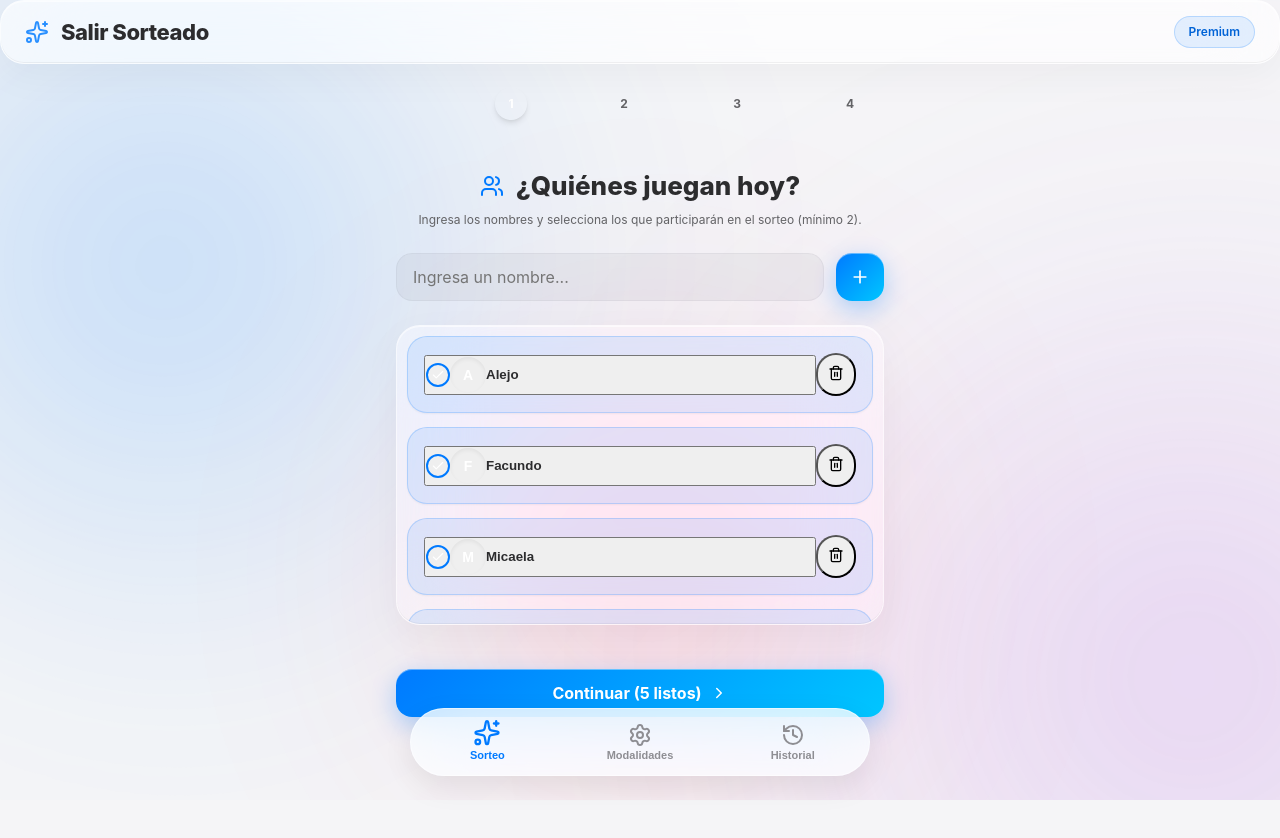
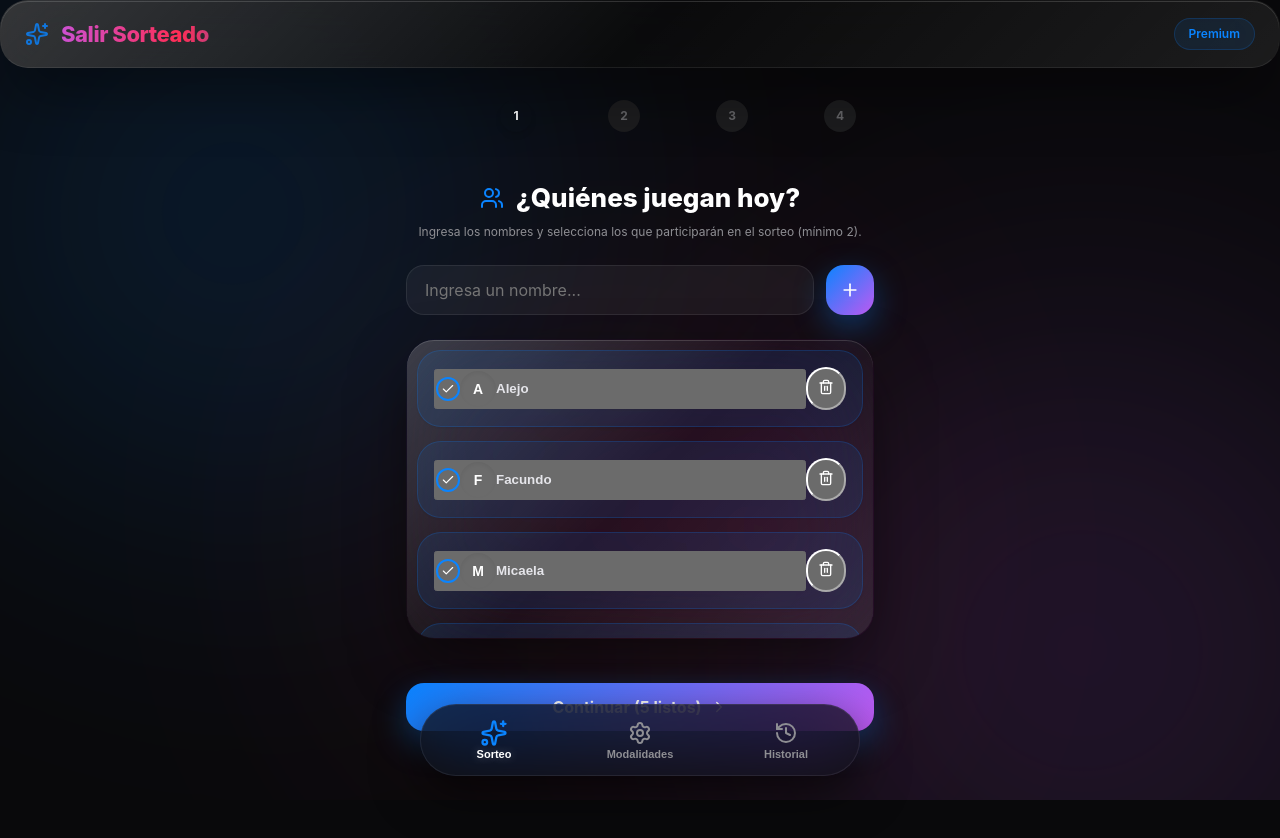
Before and after one commit to AlejoColazurda/salirsorteado, a React (Vite) app: page / in a window 1280 px wide. Shown: the top 838 px of the page. Built offline with nearby package versions, Linux system fonts and the light colour scheme.

Commit message:
design: redesign styling system to emulate Apple WWDC 2025 fluid glowing borders and dark mesh aesthetic

```diff
--- a/src/App.tsx
+++ b/src/App.tsx
@@ -214,7 +214,7 @@ export default function App() {
       <header className="ios-nav-bar glass-panel rounded-none border-t-0 border-x-0 border-b bg-white/70 dark:bg-black/70 px-6">
         <div className="flex items-center gap-2">
           <Sparkles className="text-blue-500 animate-pulse" size={24} />
-          <h1 className="text-xl font-extrabold tracking-tight text-slate-800 dark:text-white">
+          <h1 className="text-xl font-extrabold tracking-tight siri-glow-text">
             Salir Sorteado
           </h1>
         </div>
--- a/src/index.css
+++ b/src/index.css
@@ -5,29 +5,20 @@
   line-height: 1.5;
   font-weight: 400;
 
-  color-scheme: light dark;
+  color-scheme: dark;
 
-  /* iOS Liquid Premium Variables */
-  --ios-bg-light: #f5f5f7;
-  --ios-bg-dark: #000000;
+  /* WWDC 2025 Dynamic Colors */
+  --apple-bg: #09090b;
+  --apple-card-bg: rgba(18, 18, 20, 0.6);
+  --apple-border: rgba(255, 255, 255, 0.08);
+  --apple-accent: #2f80ed;
 
-  --ios-card-bg-light: rgba(255, 255, 255, 0.45);
-  --ios-card-bg-dark: rgba(22, 22, 23, 0.6);
-
-  --ios-border-light: rgba(255, 255, 255, 0.5);
-  --ios-border-dark: rgba(255, 255, 255, 0.12);
-
-  --ios-accent: #007aff;
-  --ios-accent-rgb: 0, 122, 255;
-  --ios-accent-gradient: linear-gradient(135deg, #007aff, #00c6ff);
-  --ios-purple-gradient: linear-gradient(135deg, #af52de, #f355da);
-  --ios-emerald-gradient: linear-gradient(135deg, #34c759, #30e8a2);
-  --ios-glass-glow: 0 8px 32px 0 rgba(31, 38, 135, 0.08);
-
-  font-synthesis: none;
-  text-rendering: optimizeLegibility;
-  -webkit-font-smoothing: antialiased;
-  -moz-osx-font-smoothing: grayscale;
+  /* Siri-glow spectrum */
+  --siri-pink: #ff375f;
+  --siri-purple: #bf5af2;
+  --siri-blue: #0a84ff;
+  --siri-cyan: #30d158;
+  --siri-orange: #ff9f0a;
 }
 
 * {
@@ -43,19 +34,12 @@ body {
   width: 100vw;
   min-height: 100vh;
   overflow-x: hidden;
-  background-color: var(--ios-bg-light);
-  color: #1d1d1f;
-  transition: background-color 0.4s ease, color 0.4s ease;
+  background-color: var(--apple-bg);
+  color: #f5f5f7;
+  font-family: inherit;
 }
 
-@media (prefers-color-scheme: dark) {
-  body {
-    background-color: var(--ios-bg-dark);
-    color: #f5f5f7;
-  }
-}
-
-/* Enhanced Moving Liquid Background */
+/* WWDC 2025 Floating Mesh Background */
 .liquid-bg-container {
   position: fixed;
   top: 0;
@@ -70,89 +54,88 @@ body {
 .liquid-circle {
   position: absolute;
   border-radius: 50%;
-  filter: blur(120px);
-  opacity: 0.8;
-  mix-blend-mode: multiply;
-  animation: float 22s infinite alternate ease-in-out;
+  filter: blur(140px);
+  opacity: 0.6;
+  animation: floatMesh 25s infinite alternate ease-in-out;
 }
 
-@media (prefers-color-scheme: dark) {
-  .liquid-circle {
-    opacity: 0.45;
-    mix-blend-mode: screen;
-    filter: blur(140px);
+.circle-1 {
+  width: 650px;
+  height: 650px;
+  background: radial-gradient(circle, rgba(10, 132, 255, 0.5) 0%, rgba(10, 132, 255, 0) 70%);
+  top: -20%;
+  left: -10%;
+  animation-duration: 20s;
+}
+
+.circle-2 {
+  width: 750px;
+  height: 750px;
+  background: radial-gradient(circle, rgba(191, 90, 242, 0.45) 0%, rgba(191, 90, 242, 0) 70%);
+  bottom: -20%;
+  right: -10%;
+  animation-duration: 30s;
+  animation-delay: -5s;
+}
+
+.circle-3 {
+  width: 550px;
+  height: 550px;
+  background: radial-gradient(circle, rgba(255, 55, 95, 0.35) 0%, rgba(255, 55, 95, 0) 70%);
+  top: 30%;
+  left: 25%;
+  animation-duration: 24s;
+  animation-delay: -12s;
+}
+
+@keyframes floatMesh {
+  0% {
+    transform: translate(0, 0) scale(1) rotate(0deg);
+  }
+  50% {
+    transform: translate(60px, 80px) scale(1.15) rotate(180deg);
+  }
+  100% {
+    transform: translate(-40px, -50px) scale(0.9) rotate(360deg);
   }
 }
 
-.circle-1 {
-  width: 600px;
-  height: 600px;
-  background: radial-gradient(circle, rgba(0, 122, 255, 0.45) 0%, rgba(10, 132, 255, 0) 70%);
-  top: -15%;
-  left: -15%;
-  animation-duration: 18s;
+/* Siri Glow Border Card (WWDC 2025 Style) */
+.glass-panel {
+  position: relative;
+  background: var(--apple-card-bg);
+  backdrop-filter: blur(50px) saturate(240%);
+  -webkit-backdrop-filter: blur(50px) saturate(240%);
+  border-radius: 28px;
+  padding: 24px;
+
+  /* Double border effect using mask/gradient */
+  border: 1px solid transparent;
+  background-clip: padding-box;
+  box-shadow:
+    0 24px 64px -12px rgba(0, 0, 0, 0.6),
+    inset 0 1px 0 rgba(255, 255, 255, 0.15);
 }
 
-.circle-2 {
-  width: 700px;
-  height: 700px;
-  background: radial-gradient(circle, rgba(175, 82, 222, 0.4) 0%, rgba(175, 82, 222, 0) 70%);
-  bottom: -15%;
-  right: -15%;
-  animation-duration: 25s;
-  animation-delay: -4s;
+.glass-panel::before {
+  content: '';
+  position: absolute;
+  top: -1px; bottom: -1px; left: -1px; right: -1px;
+  border-radius: 28px;
+  background: linear-gradient(135deg, rgba(255, 255, 255, 0.2), rgba(255, 255, 255, 0.03) 50%, rgba(255, 255, 255, 0.1));
+  z-index: -1;
+  pointer-events: none;
 }
 
-.circle-3 {
-  width: 500px;
-  height: 500px;
-  background: radial-gradient(circle, rgba(255, 45, 85, 0.35) 0%, rgba(255, 45, 85, 0) 70%);
-  top: 35%;
-  left: 30%;
-  animation-duration: 21s;
-  animation-delay: -10s;
+/* active card glowing effect */
+.glass-panel-active::before {
+  background: linear-gradient(135deg, var(--siri-blue), var(--siri-purple), var(--siri-pink));
+  opacity: 0.85;
 }
 
-@keyframes float {
-  0% {
-    transform: translate(0px, 0px) rotate(0deg) scale(1);
-  }
-  50% {
-    transform: translate(80px, 120px) rotate(180deg) scale(1.25);
-  }
-  100% {
-    transform: translate(-60px, -40px) rotate(360deg) scale(0.85);
-  }
-}
-
-/* Glassmorphism Elements with High-End Refracion */
-.glass-panel {
-  background: var(--ios-card-bg-light);
-  backdrop-filter: blur(40px) saturate(220%);
-  -webkit-backdrop-filter: blur(40px) saturate(220%);
-  border: 1px solid var(--ios-border-light);
-  border-radius: 24px;
-  box-shadow:
-    0 12px 40px 0 rgba(0, 0, 0, 0.04),
-    inset 0 1px 0 0 rgba(255, 255, 255, 0.6),
-    inset 0 -1px 0 0 rgba(0, 0, 0, 0.05);
-  transition: all 0.4s cubic-bezier(0.16, 1, 0.3, 1);
-}
-
-@media (prefers-color-scheme: dark) {
-  .glass-panel {
-    background: var(--ios-card-bg-dark);
-    border: 1px solid var(--ios-border-dark);
-    box-shadow:
-      0 12px 40px 0 rgba(0, 0, 0, 0.45),
-      inset 0 1px 0 0 rgba(255, 255, 255, 0.15),
-      inset 0 -1px 0 0 rgba(0, 0, 0, 0.2);
-  }
-}
-
-/* Active touch feedback */
+/* iOS Clickable Actions */
 .ios-clickable {
-  transition: transform 0.3s cubic-bezier(0.16, 1, 0.3, 1), opacity 0.2s ease, box-shadow 0.3s ease;
+  transition: transform 0.25s cubic-bezier(0.16, 1, 0.3, 1), opacity 0.2s ease, filter 0.25s ease;
   cursor: pointer;
 }
 .ios-clickable:active {
@@ -160,7 +143,7 @@ body {
   opacity: 0.85;
 }
 
-/* iOS Layout Navigation */
+/* iOS Navigation & Headers */
 .ios-nav-bar {
   position: sticky;
   top: 0;
@@ -169,16 +152,11 @@ body {
   justify-content: space-between;
   align-items: center;
   padding: 16px 24px;
-  height: 64px;
-  border-bottom: 1px solid var(--ios-border-light);
-  background: rgba(255, 255, 255, 0.65);
-}
-
-@media (prefers-color-scheme: dark) {
-  .ios-nav-bar {
-    border-bottom: 1px solid var(--ios-border-dark);
-    background: rgba(0, 0, 0, 0.65);
-  }
+  height: 68px;
+  background: rgba(9, 9, 11, 0.7);
+  backdrop-filter: blur(30px);
+  -webkit-backdrop-filter: blur(30px);
+  border-bottom: 1px solid var(--apple-border);
 }
 
 .ios-tab-bar {
@@ -187,26 +165,18 @@ body {
   left: 50%;
   transform: translateX(-50%);
   width: calc(100% - 32px);
-  max-width: 460px;
-  height: 68px;
-  border-radius: 34px;
+  max-width: 440px;
+  height: 72px;
+  border-radius: 36px;
   z-index: 99;
   display: flex;
   justify-content: space-around;
   align-items: center;
-  border: 1px solid var(--ios-border-light);
-  background: rgba(255, 255, 255, 0.75);
-  backdrop-filter: blur(35px) saturate(210%);
-  -webkit-backdrop-filter: blur(35px) saturate(210%);
-  box-shadow: 0 10px 30px rgba(0, 0, 0, 0.08);
-}
-
-@media (prefers-color-scheme: dark) {
-  .ios-tab-bar {
-    border: 1px solid var(--ios-border-dark);
-    background: rgba(20, 20, 21, 0.75);
-    box-shadow: 0 10px 30px rgba(0, 0, 0, 0.5);
-  }
+  border: 1px solid var(--apple-border);
+  background: rgba(18, 18, 20, 0.75);
+  backdrop-filter: blur(40px) saturate(210%);
+  -webkit-backdrop-filter: blur(40px) saturate(210%);
+  box-shadow: 0 16px 48px rgba(0, 0, 0, 0.6);
 }
 
 .ios-tab-item {
@@ -226,93 +196,95 @@ body {
 }
 
 .ios-tab-item.active {
-  color: var(--ios-accent);
+  color: #ffffff;
+  text-shadow: 0 0 10px rgba(255, 255, 255, 0.3);
 }
 
 .ios-tab-icon {
-  margin-bottom: 2px;
-  transition: transform 0.3s cubic-bezier(0.175, 0.885, 0.32, 1.275);
+  margin-bottom: 3px;
+  transition: transform 0.3s cubic-bezier(0.16, 1, 0.3, 1);
 }
 
 .ios-tab-item.active .ios-tab-icon {
-  transform: scale(1.15) translateY(-2px);
+  transform: scale(1.15);
+  color: var(--siri-blue);
 }
 
-/* General Layout Main Content */
+/* Spacing and responsive container */
 .ios-main-content {
-  padding: 24px 16px 140px 16px;
-  max-width: 520px;
+  padding: 32px 16px 140px 16px;
+  max-width: 500px;
   margin: 0 auto;
-  min-height: calc(100vh - 64px);
+  min-height: calc(100vh - 68px);
   display: flex;
   flex-direction: column;
-  gap: 28px;
+  gap: 32px;
 }
 
-/* iOS Inputs & Buttons (Refined Glass Details) */
+/* Siri Glow Buttons & Inputs */
 .ios-input-group {
   position: relative;
   display: flex;
   align-items: center;
-  background: rgba(120, 120, 128, 0.08);
-  border: 1px solid rgba(120, 120, 128, 0.08);
-  border-radius: 16px;
-  padding: 12px 16px;
+  background: rgba(255, 255, 255, 0.05);
+  border: 1px solid rgba(255, 255, 255, 0.08);
+  border-radius: 18px;
+  padding: 14px 18px;
   transition: all 0.3s ease;
 }
 
 .ios-input-group:focus-within {
-  background: rgba(255, 255, 255, 0.6);
-  border-color: rgba(0, 122, 255, 0.3);
-  box-shadow: 0 0 12px rgba(0, 122, 255, 0.1);
-}
-
-@media (prefers-color-scheme: dark) {
-  .ios-input-group:focus-within {
-    background: rgba(255, 255, 255, 0.05);
-    border-color: rgba(10, 132, 255, 0.3);
-  }
+  background: rgba(255, 255, 255, 0.08);
+  border-color: var(--siri-blue);
+  box-shadow: 0 0 16px rgba(10, 132, 255, 0.25);
 }
 
 .ios-input {
   flex: 1;
   border: none;
   background: transparent;
-  color: inherit;
+  color: #ffffff;
   font-family: inherit;
   font-size: 16px;
   outline: none;
 }
 
 .ios-button-primary {
-  background: var(--ios-accent-gradient);
+  background: linear-gradient(135deg, var(--siri-blue), var(--siri-purple));
   color: white;
   border: none;
-  border-radius: 16px;
+  border-radius: 18px;
   padding: 14px 28px;
   font-family: inherit;
   font-size: 16px;
   font-weight: 700;
-  box-shadow:
-    0 8px 24px rgba(0, 122, 255, 0.3),
-    inset 0 1px 0 rgba(255, 255, 255, 0.4);
+  box-shadow: 0 12px 32px rgba(10, 132, 255, 0.35);
   display: flex;
   align-items: center;
   justify-content: center;
   gap: 8px;
+  position: relative;
+  overflow: hidden;
 }
 
-.ios-button-primary:hover {
-  box-shadow:
-    0 12px 28px rgba(0, 122, 255, 0.4),
-    inset 0 1px 0 rgba(255, 255, 255, 0.4);
+.ios-button-primary::after {
+  content: '';
+  position: absolute;
+  top: 0; left: 0; right: 0; bottom: 0;
+  background: linear-gradient(90deg, transparent, rgba(255,255,255,0.2), transparent);
+  transform: translateX(-100%);
+  transition: transform 0.6s ease;
+}
+
+.ios-button-primary:hover::after {
+  transform: translateX(100%);
 }
 
 .ios-button-secondary {
-  background: rgba(120, 120, 128, 0.1);
-  border: 1px solid rgba(255, 255, 255, 0.15);
-  color: var(--ios-accent);
-  border-radius: 16px;
+  background: rgba(255, 255, 255, 0.06);
+  border: 1px solid rgba(255, 255, 255, 0.05);
+  color: #ffffff;
+  border-radius: 18px;
   padding: 14px 28px;
   font-family: inherit;
   font-size: 16px;
@@ -323,39 +295,18 @@ body {
   gap: 8px;
 }
 
-@media (prefers-color-scheme: dark) {
-  .ios-button-secondary {
-    background: rgba(255, 255, 255, 0.06);
-    border: 1px solid rgba(255, 255, 255, 0.05);
-  }
+/* Siri Glow Effect for headings */
+.siri-glow-text {
+  background: linear-gradient(90deg, #007aff, #bf5af2, #ff2d55, #007aff);
+  background-size: 300% 100%;
+  -webkit-background-clip: text;
+  -webkit-text-fill-color: transparent;
+  animation: siriGlowAnimation 8s linear infinite;
 }
 
-/* Animations */
-.fade-in {
-  animation: fadeIn 0.5s cubic-bezier(0.16, 1, 0.3, 1);
-}
-
-@keyframes fadeIn {
-  from {
-    opacity: 0;
-    transform: translateY(16px);
-  }
-  to {
-    opacity: 1;
-    transform: translateY(0);
-  }
-}
-
-/* Custom Scrollbars */
-::-webkit-scrollbar {
-  width: 6px;
-}
-::-webkit-scrollbar-track {
-  background: transparent;
-}
-::-webkit-scrollbar-thumb {
-  background: rgba(120, 120, 128, 0.3);
-  border-radius: 3px;
+@keyframes siriGlowAnimation {
+  0% { background-position: 0% 50%; }
+  100% { background-position: 300% 50%; }
 }
 
 /* ==========================================
@@ -381,7 +332,7 @@ body {
 
 /* Dynamic Gaps */
 .gap-1\.5 { gap: 6px !important; }
-.gap-2 { gap: 12px !important; } /* Generous mobile gap */
+.gap-2 { gap: 12px !important; }
 .gap-2\.5 { gap: 14px !important; }
 .gap-3 { gap: 16px !important; }
 .gap-4 { gap: 20px !important; }
@@ -463,38 +414,37 @@ body {
 
 /* Color overrides */
 .text-white { color: #ffffff !important; }
-.text-blue-500 { color: #007aff !important; }
-.text-blue-600 { color: #0063d6 !important; }
-.text-rose-500 { color: #ff3b30 !important; }
-.text-amber-500 { color: #ff9500 !important; }
-.text-amber-600 { color: #d67d00 !important; }
-.text-emerald-500 { color: #34c759 !important; }
+.text-blue-500 { color: var(--siri-blue) !important; }
+.text-blue-600 { color: #0056b3 !important; }
+.text-rose-500 { color: var(--siri-pink) !important; }
+.text-amber-500 { color: var(--siri-orange) !important; }
+.text-amber-600 { color: #cc7a00 !important; }
+.text-emerald-500 { color: var(--siri-cyan) !important; }
 .text-slate-400 { color: #8e8e93 !important; }
 .text-slate-500 { color: #636366 !important; }
 .text-slate-600 { color: #48484a !important; }
 .text-slate-700 { color: #3a3a3c !important; }
 .text-slate-800 { color: #2c2c2e !important; }
 
-.bg-white\/40 { background-color: rgba(255, 255, 255, 0.4) !important; }
-.bg-white\/50 { background-color: rgba(255, 255, 255, 0.5) !important; }
-.bg-white\/60 { background-color: rgba(255, 255, 255, 0.6) !important; }
-.bg-white\/80 { background-color: rgba(255, 255, 255, 0.8) !important; }
-.bg-white\/90 { background-color: rgba(255, 255, 255, 0.9) !important; }
-.bg-blue-500\/10 { background-color: rgba(0, 122, 255, 0.1) !important; }
-.bg-blue-500\/15 { background-color: rgba(0, 122, 255, 0.15) !important; }
-.bg-blue-500\/20 { background-color: rgba(0, 122, 255, 0.2) !important; }
-.bg-amber-500\/5 { background-color: rgba(255, 149, 0, 0.05) !important; }
-.bg-amber-500\/10 { background-color: rgba(255, 149, 0, 0.1) !important; }
-.bg-emerald-500\/10 { background-color: rgba(52, 199, 89, 0.1) !important; }
-.bg-purple-500\/10 { background-color: rgba(175, 82, 222, 0.1) !important; }
-.bg-slate-300 { background-color: #d1d1d6 !important; }
-.bg-slate-400\/15 { background-color: rgba(142, 142, 147, 0.15) !important; }
+.bg-white\/40 { background-color: rgba(255, 255, 255, 0.04) !important; }
+.bg-white\/50 { background-color: rgba(255, 255, 255, 0.06) !important; }
+.bg-white\/60 { background-color: rgba(255, 255, 255, 0.08) !important; }
+.bg-white\/80 { background-color: rgba(255, 255, 255, 0.12) !important; }
+.bg-white\/90 { background-color: rgba(255, 255, 255, 0.15) !important; }
+.bg-blue-500\/10 { background-color: rgba(10, 132, 255, 0.1) !important; }
+.bg-blue-500\/15 { background-color: rgba(10, 132, 255, 0.15) !important; }
+.bg-blue-500\/20 { background-color: rgba(10, 132, 255, 0.2) !important; }
+.bg-amber-500\/5 { background-color: rgba(255, 159, 10, 0.05) !important; }
+.bg-amber-500\/10 { background-color: rgba(255, 159, 10, 0.1) !important; }
+.bg-emerald-500\/10 { background-color: rgba(48, 209, 88, 0.1) !important; }
+.bg-purple-500\/10 { background-color: rgba(191, 90, 242, 0.1) !important; }
+.bg-slate-300 { background-color: #3a3a3c !important; }
+.bg-slate-400\/15 { background-color: rgba(142, 142, 147, 0.1) !important; }
 .bg-slate-500\/5 { background-color: rgba(99, 99, 102, 0.05) !important; }
-.bg-rose-500\/10 { background-color: rgba(255, 59, 48, 0.1) !important; }
+.bg-rose-500\/10 { background-color: rgba(255, 55, 95, 0.1) !important; }
 
-@media (prefers-color-scheme: dark) {
 .dark\:text-white { color: #ffffff !important; }
-  .dark\:text-blue-400 { color: #0a84ff !important; }
+.dark\:text-blue-400 { color: var(--siri-blue) !important; }
 .dark\:text-slate-200 { color: #e5e5ea !important; }
 .dark\:text-slate-300 { color: #d1d1d6 !important; }
 .dark\:text-slate-400 { color: #8e8e93 !important; }
@@ -507,26 +457,25 @@ body {
 .dark\:bg-black\/70 { background-color: rgba(0, 0, 0, 0.7) !important; }
 .dark\:bg-black\/80 { background-color: rgba(0, 0, 0, 0.8) !important; }
 .dark\:bg-slate-800 { background-color: #1c1c1e !important; }
-}
 
 /* Border styles */
-.border { border-style: solid !important; border-width: 1px !important; }
-.border-2 { border-style: solid !important; border-width: 2px !important; }
+.border { border: 1px solid var(--apple-border) !important; }
+.border-2 { border: 2px solid var(--apple-border) !important; }
 .border-transparent { border-color: transparent !important; }
 .border-white\/10 { border-color: rgba(255, 255, 255, 0.1) !important; }
 .border-white\/20 { border-color: rgba(255, 255, 255, 0.2) !important; }
 .border-white\/30 { border-color: rgba(255, 255, 255, 0.3) !important; }
 .border-white\/40 { border-color: rgba(255, 255, 255, 0.4) !important; }
-.border-blue-500 { border-color: #007aff !important; }
-.border-blue-500\/20 { border-color: rgba(0, 122, 255, 0.2) !important; }
-.border-blue-500\/30 { border-color: rgba(0, 122, 255, 0.3) !important; }
-.border-amber-500\/20 { border-color: rgba(255, 149, 0, 0.2) !important; }
-.border-amber-500\/30 { border-color: rgba(255, 149, 0, 0.3) !important; }
+.border-blue-500 { border-color: var(--siri-blue) !important; }
+.border-blue-500\/20 { border-color: rgba(10, 132, 255, 0.2) !important; }
+.border-blue-500\/30 { border-color: rgba(10, 132, 255, 0.3) !important; }
+.border-amber-500\/20 { border-color: rgba(255, 159, 10, 0.2) !important; }
+.border-amber-500\/30 { border-color: rgba(255, 159, 10, 0.3) !important; }
 
 /* Rounded corners */
 .rounded-lg { border-radius: 12px !important; }
-.rounded-xl { border-radius: 16px !important; }
-.rounded-2xl { border-radius: 20px !important; }
+.rounded-xl { border-radius: 18px !important; }
+.rounded-2xl { border-radius: 24px !important; }
 .rounded-full { border-radius: 9999px !important; }
 
 /* Shadows */
@@ -551,4 +500,4 @@ body {
 }
 
 .overflow-y-auto { overflow-y: auto !important; }
-.overflow-hidden { overflow-hidden: hidden !important; }
+.overflow-hidden { overflow: hidden !important; }
```
Lines whose indentation alone changed are shown as unchanged.
